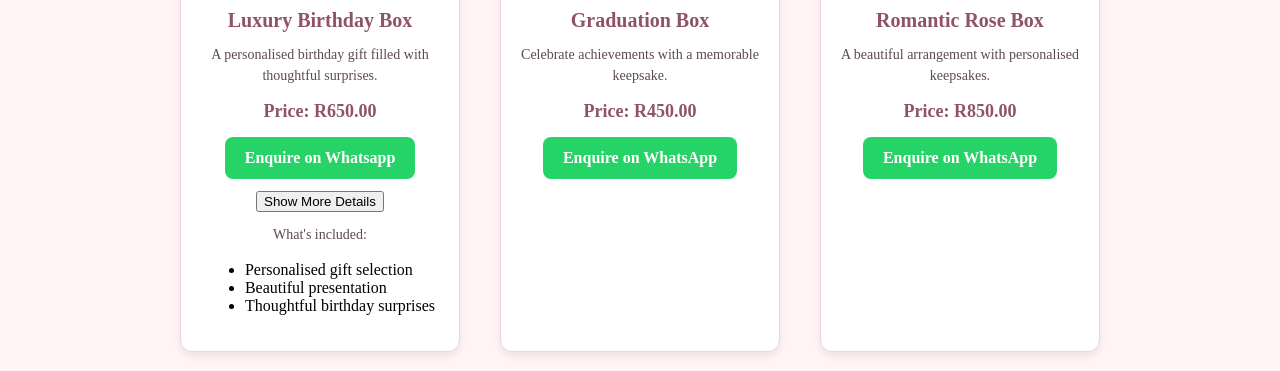
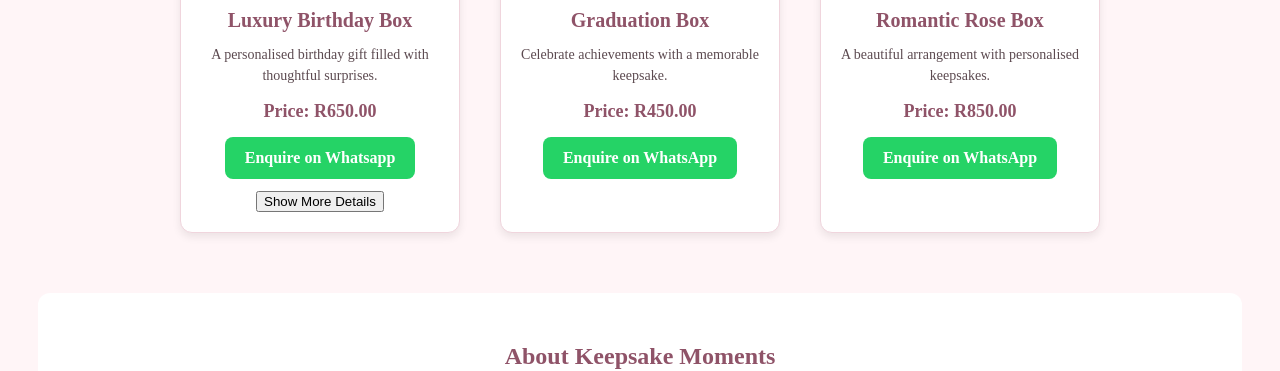
Before and after one commit to HelenLetsoalo/keepsake-moments-cloud-platform, a plain HTML site: page website/index.html in a window 1280 px wide. Shown: the part 594-965 px from the top of the page. Drawn offline with Linux system fonts and the light colour scheme.

Commit message:
Fix CSS display property for product details

```diff
--- a/website/styles.css
+++ b/website/styles.css
@@ -130,5 +130,5 @@ main {
   font-weight: bold;
 }
 .product-details {
-  displays: none;
+  display: none;
 }
```
